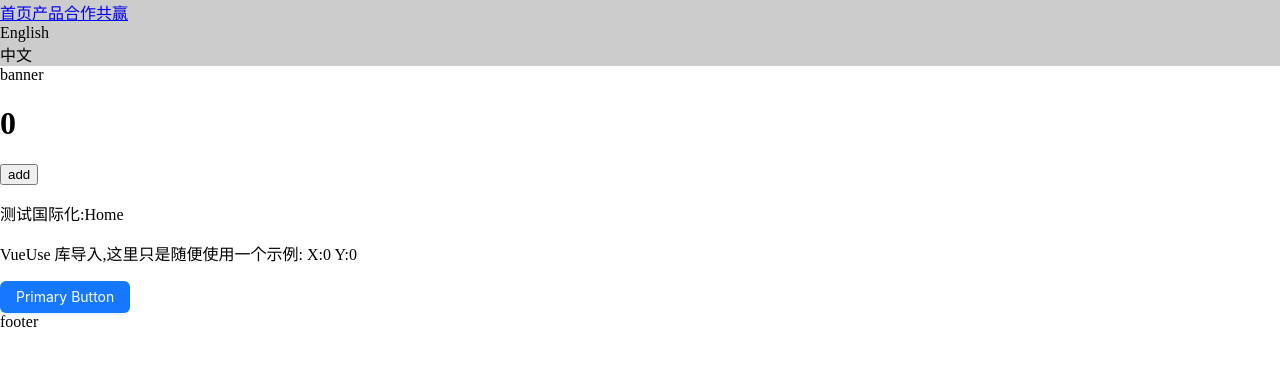
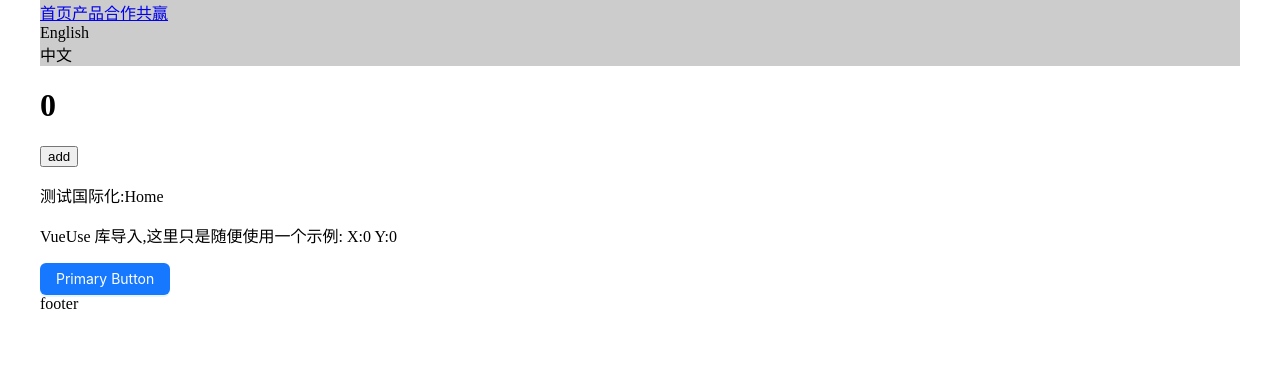
Before and after one commit to jpzwuyanzu/project-pc, a Vue app: page /#/home in a window 1280 px wide. Shown: the top 366 px of the page. Built offline with nearby package versions, Linux system fonts and the light colour scheme.

Commit message:
固定版心

```diff
--- a/src/App.vue
+++ b/src/App.vue
@@ -5,5 +5,8 @@
 </script>
 
 <style>
-
+#app {
+  width: 100%;
+  height: 100%;
+}
 </style>
--- a/src/layout/index.vue
+++ b/src/layout/index.vue
@@ -1,7 +1,6 @@
 <template>
   <div class="page_contaier">
     <HeaderCom />
-    <Banner/>
     <RouterView />
     <FooterCom />
   </div>
@@ -9,12 +8,12 @@
 <script setup lang="ts">
 import HeaderCom from "@/components/Header.vue";
 import FooterCom from "@/components/Footer.vue";
-import Banner from "@/components/Banner.vue"
 </script>
 
 <style lang="scss" scoped>
 .page_contaier {
-  width: 100%;
+  width: 1200px;
+  margin: 0 auto;
   height: 100%;
 }
 </style>
```
